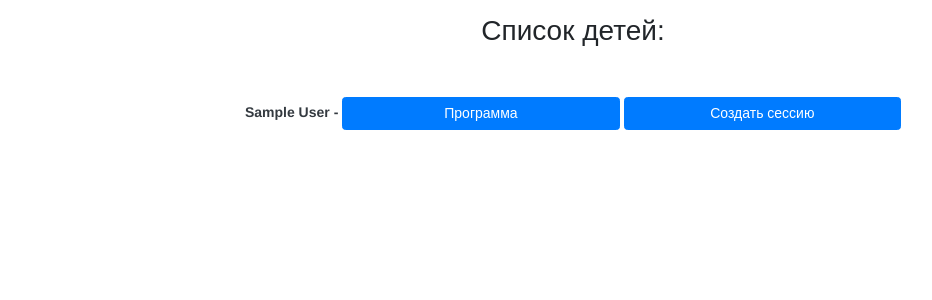
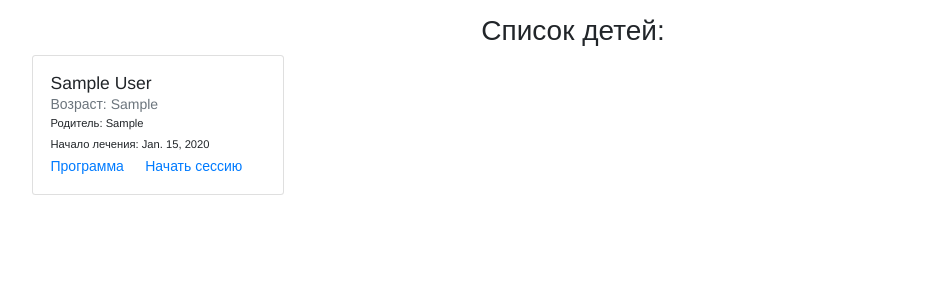
Before and after one commit to Zeroitman/MySite, a Django app: page / in a window 1280 px wide. Shown: the part 49-349 px from the top of the page, without its empty margins (67-999 px from the left). Run offline with Django 3.2, Linux system fonts and the light colour scheme; a user stored in the database is signed in; tables that the repository leaves empty hold one stand-in row (values such as "Sample post"); parts of the project's set-up code (start-up, migrations or seed data) failed here and were passed over; some libraries are stand-ins or nearby versions.

Commit message:
Минимальные фиксы frontend, [#70]

```diff
--- a/source/webapp/templates/base.html
+++ b/source/webapp/templates/base.html
@@ -42,12 +42,11 @@
                             <a href="{% url 'webapp:child_list' %}" class="nav-link text-dark">Дети</a>
                         </li>
                         <li class="nav-item active ml-3">
-                            <a href="{% url 'webapp:categories_list' %}" class="nav-link text-dark">Категории<span
-                                class="sr-only">(current)</span></a>
+                            <a href="{% url 'webapp:categories_list' %}" class="nav-link text-dark">Категории</a>
                         </li>
                     </ul>
                     </ul>
-                    <ul class="navbar-nav ml-auto ">
+                    <ul class="navbar-nav ml-auto">
                         <li class="nav-item navbar-text text-dark">Привет, {{ user.username }}!</li>
                         <li class="nav-item"><a href="{% url 'logout' %}" class="nav-link text-dark">Выход</a></li>
                         {% block menu %}
--- a/source/webapp/templates/child_program_list.html
+++ b/source/webapp/templates/child_program_list.html
@@ -2,18 +2,27 @@
 {% block title %}{% endblock %}
 {% block content %}
     <div class="container">
-        <h2 class="text-center">Список детей: </h2>
-        <ul class="list-group">
-            {% for var in program_list %}
-                <div class="text-center mt-5">
-                    <a class="text-dark font-weight-bolder" data-toggle="tooltip"
-                       href='#'>{{ var.child.first_name }} {{ var.child.last_name }} - </a>
-                    <a role="button" class="btn btn-primary w-25" href={% url 'webapp:program_detail' var.pk %}>Программа</a>
-                    <a role="button" class="btn btn-primary w-25" href="#">Создать
-                        сессию</a>
-                </div>
-            {% endfor %}
-        </ul>
-    </div>
+    <h2 class="text-center">Список детей: </h2>
+    {% for var in program_list %}
+        <div class="card d-inline-flex ml-3" style="width: 18rem; height: 10rem;">
+        <div class="card-body">
+            <h5 class="card-title mb-0">{{ var.child.first_name }} {{ var.child.last_name }}</h5>
+            {% if var.child.age %}
+                <p class="card-text mb-0 text-muted" style="width: 10rem; height: 1rem;">Возраст: {{ var.child.age }}</p>
+            {% else %}
+                <p class="card-text mb-2 text-muted" style="width: 10rem; height: 1rem;">Возраст: Не указан</p>
+            {% endif %}
+            {% if var.child.first_parent and var.child.second_parent == Null %}
+                <p class="card-text small pt-2 mb-0" style="width: 18rem; height: 2rem;">Родитель: {{ var.child.first_parent }}</p>
+            {% elif var.child.first_parent and var.child.second_parent %}
+                <p class="card-text small pt-2 mb-0" style="width: 17rem; height: 2rem;">
+                    Родители: {{ var.child.first_parent }}, {{ var.child.second_parent }}</p>
+            {% endif %}
+            <p class="card-text small mb-0 font-weight-light pb-1">Начало лечения: {{ var.child.created_date.date }}</p>
+            <a href="{% url 'webapp:program_detail' var.pk %}" class="card-link">Программа</a>
+            <a href="#" class="card-link">Начать сессию</a>
+        </div>
+        </div>
+    {% endfor %}
 {% endblock %}
 {% block scripts %}{% endblock %}
--- a/source/webapp/views.py
+++ b/source/webapp/views.py
@@ -119,10 +119,10 @@ class SessionDetailView(DetailView):
     template_name = 'session_detail.html'
 
 
-
 class CategoriesListView(ListView):
     model = Categories
     template_name = 'categories_list.html'
+
 
 # ChildList - страница выводящая список всех детей, без привязки к программе
 class ChildList(ListView):
```
Also changed, not shown: source/webapp/templates/categories_list.html (+6 -7 lines).
